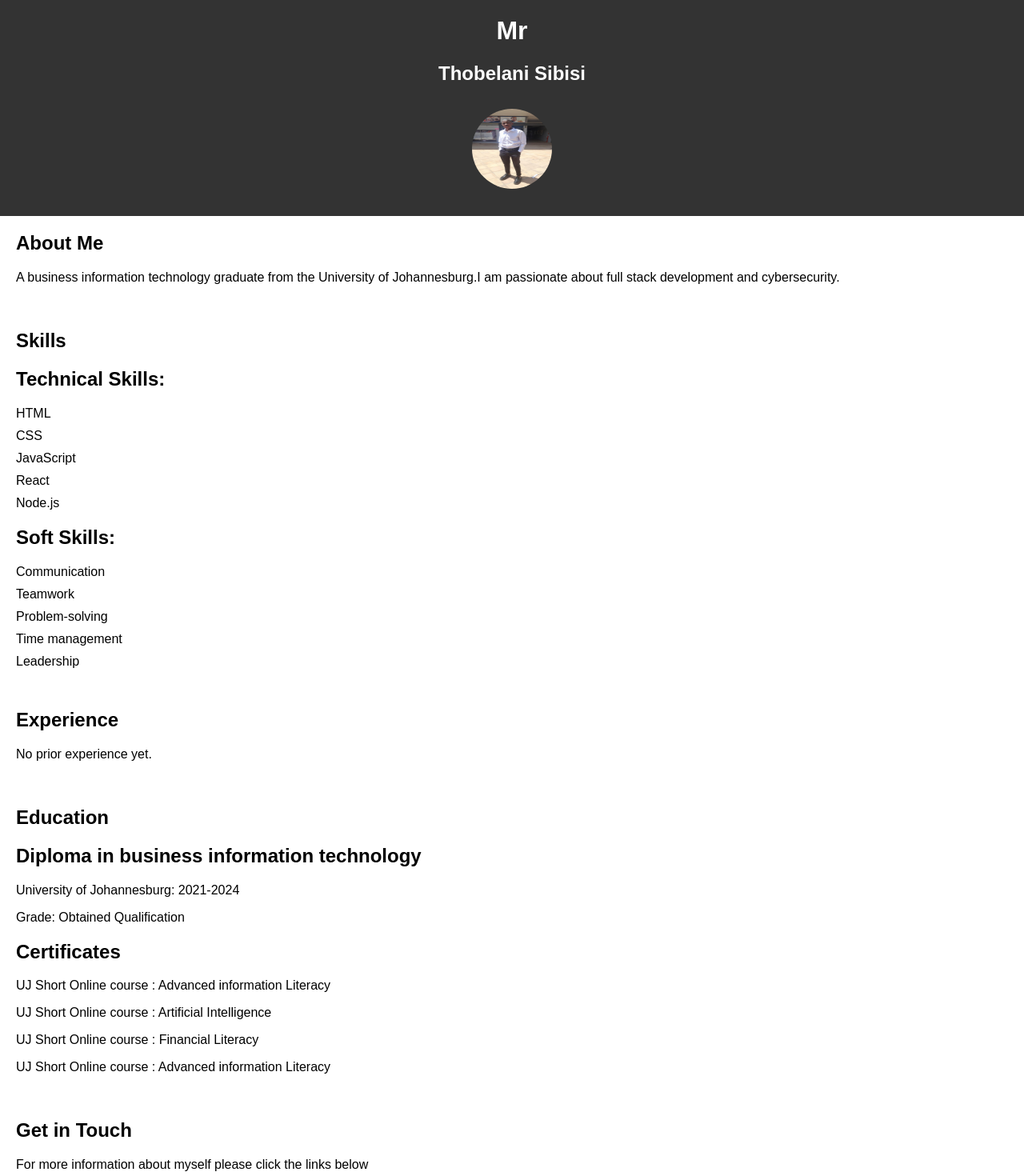
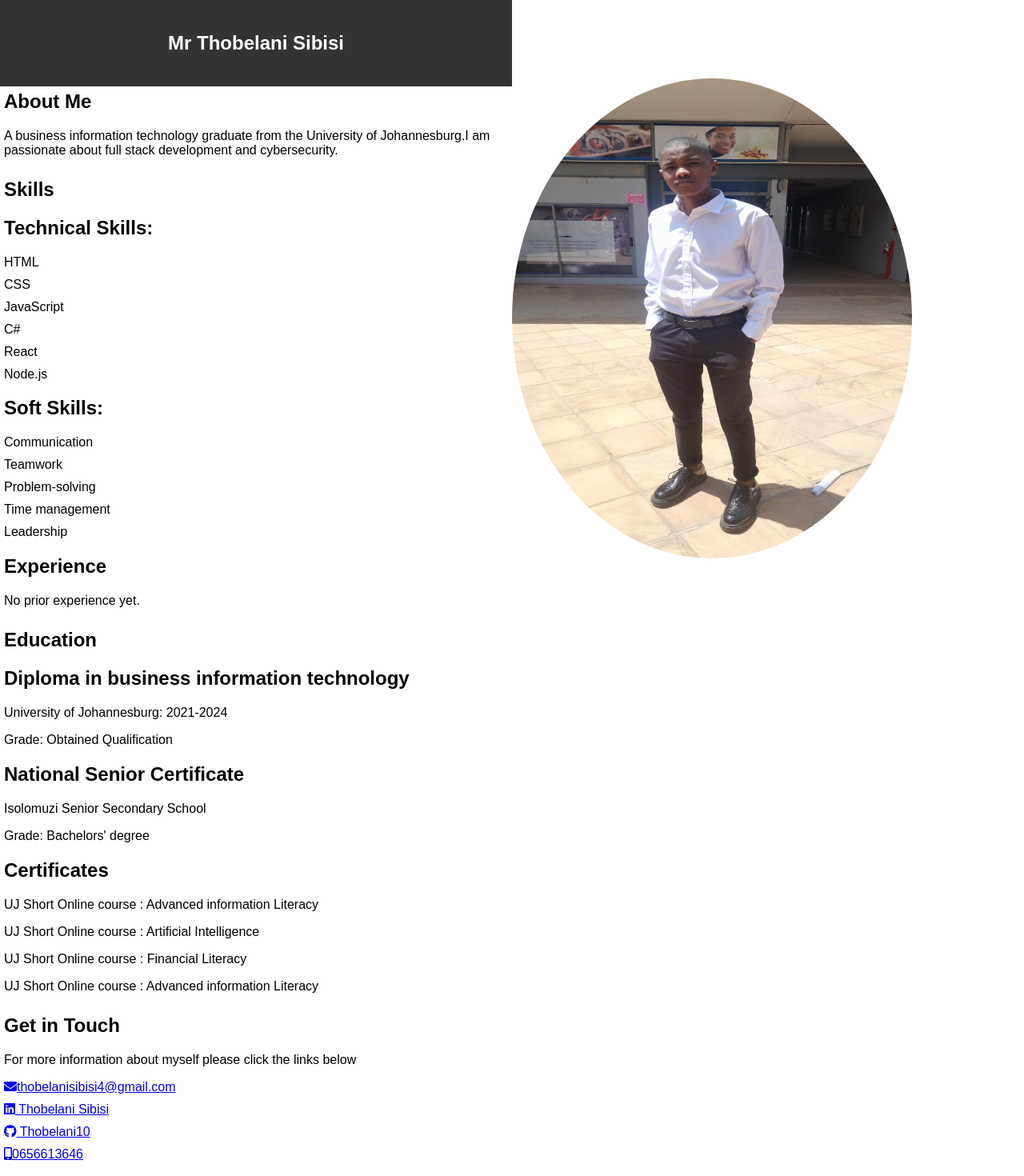
Before and after one commit to Thobelani10/HexSoftwares_Web_Development_Projects, a plain HTML site: page Hex Software Project/Project3/index.html in a window 1280 px wide. Shown: the top 1470 px of the page at 80% size. Drawn offline with Linux system fonts and the light colour scheme.

Commit message:
Update index.html

```diff
--- a/Hex Software Project/Project3/index.html
+++ b/Hex Software Project/Project3/index.html
@@ -10,6 +10,7 @@
             font-family: Arial, sans-serif;
             margin: 0;
             padding: 0;
+            margin-right: 50%;
         }
 
         header {
@@ -17,17 +18,21 @@
             color: #fff;
             padding: 20px;
             text-align: center;
+            position: relative;
         }
 
         header img {
-            width: 100px;
-            height: 100px;
+            width: 500px;
+            height: 600px;
             border-radius: 50%;
             margin: 10px;
+            position: absolute;
+            margin-left: 50%;
+
         }
 
         section {
-            padding: 20px;
+            padding: 5px;
         }
 
         h1 {
@@ -48,8 +53,7 @@
 <body>
     <!-- Header Section -->
     <header>
-        <h1>Mr</h1>
-        <h2>Thobelani Sibisi</h2>
+        <h2>Mr Thobelani Sibisi</h2>
         <img src="WhatsApp Image 2024-10-14 at 19.16.49_6ca535a3.jpg" alt="">
     </header>
 
@@ -67,6 +71,7 @@
             <li>HTML</li>
             <li>CSS</li>
             <li>JavaScript</li>
+            <li>C#</li>
             <li>React</li>
             <li>Node.js</li>
         </ul>
@@ -98,6 +103,9 @@
                 <h2>Diploma in business information technology</h2>
                 <p>University of Johannesburg: 2021-2024</p>
                 <p>Grade: Obtained Qualification</p>
+                <h2>National Senior Certificate</h2>
+                <p>Isolomuzi Senior Secondary School</p>
+                <p>Grade: Bachelors' degree</p>
             </li>
             <li>
                 <h2>Certificates</h2>
```
